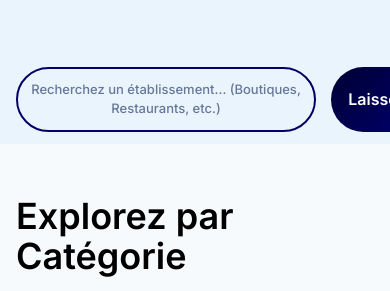
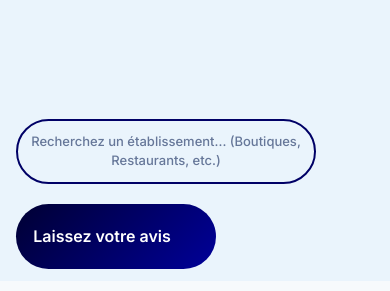
Before and after one commit to L-W-SAZZAD/Noty_Project, a React (Vite) app: page / in a window 390 px wide. Shown: the part 532-823 px from the top of the page. Built offline with nearby package versions, Linux system fonts and the light colour scheme; some icons are missing.

Commit message:
noty_project_all_set

```diff
--- a/src/Pages/HeroSection/HeroSection.jsx
+++ b/src/Pages/HeroSection/HeroSection.jsx
@@ -15,8 +15,8 @@ export default function HeroSection() {
             <p className=" text-base font-semibold pt-[40px] pb-[116px]">
               Trouvez les meilleurs produits et services en un seul endroit.
             </p>
-            <div className="btn_wrapper flex items-center gap-[15px]">
-              <button className="lg:w-[456px] md:w-[300px] w-[300px] h-[65px] rounded-full border-[2px] border-[#000066] text-[13px] font-medium text-[#667799]">
+            <div className="btn_wrapper lg:flex items-center gap-[15px]">
+              <button className="lg:w-[456px] md:w-[300px] w-[300px] h-[65px] rounded-full border-[2px] border-[#000066] text-[13px] font-medium text-[#667799] lg:mb-0 mb-5">
                 Recherchez un établissement... (Boutiques, Restaurants, etc.)
               </button>
               <div>
```
